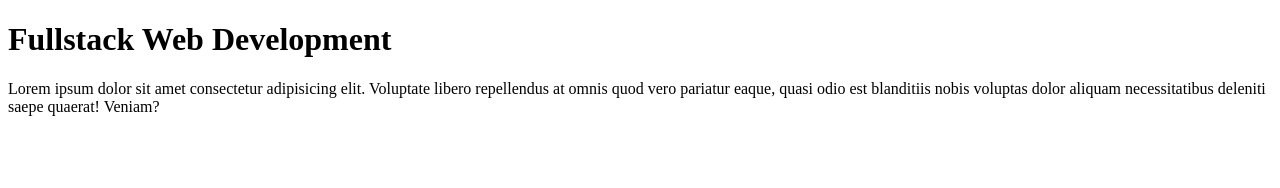
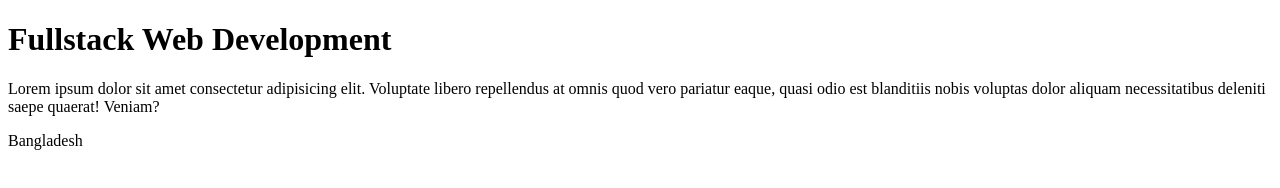
Before and after one commit to yeasin-shuvo/first-project, a plain HTML site: page index.html in a window 1280 px wide. Drawn offline with Linux system fonts and the light colour scheme.

Commit message:
Update index.html

```diff
--- a/index.html
+++ b/index.html
@@ -9,5 +9,6 @@
 <body>
     <h1>Fullstack Web Development</h1>
     <p>Lorem ipsum dolor sit amet consectetur adipisicing elit. Voluptate libero repellendus at omnis quod vero pariatur eaque, quasi odio est blanditiis nobis voluptas dolor aliquam necessitatibus deleniti saepe quaerat! Veniam?</p>
+    <p>Bangladesh</p>
 </body>
 </html>
```
